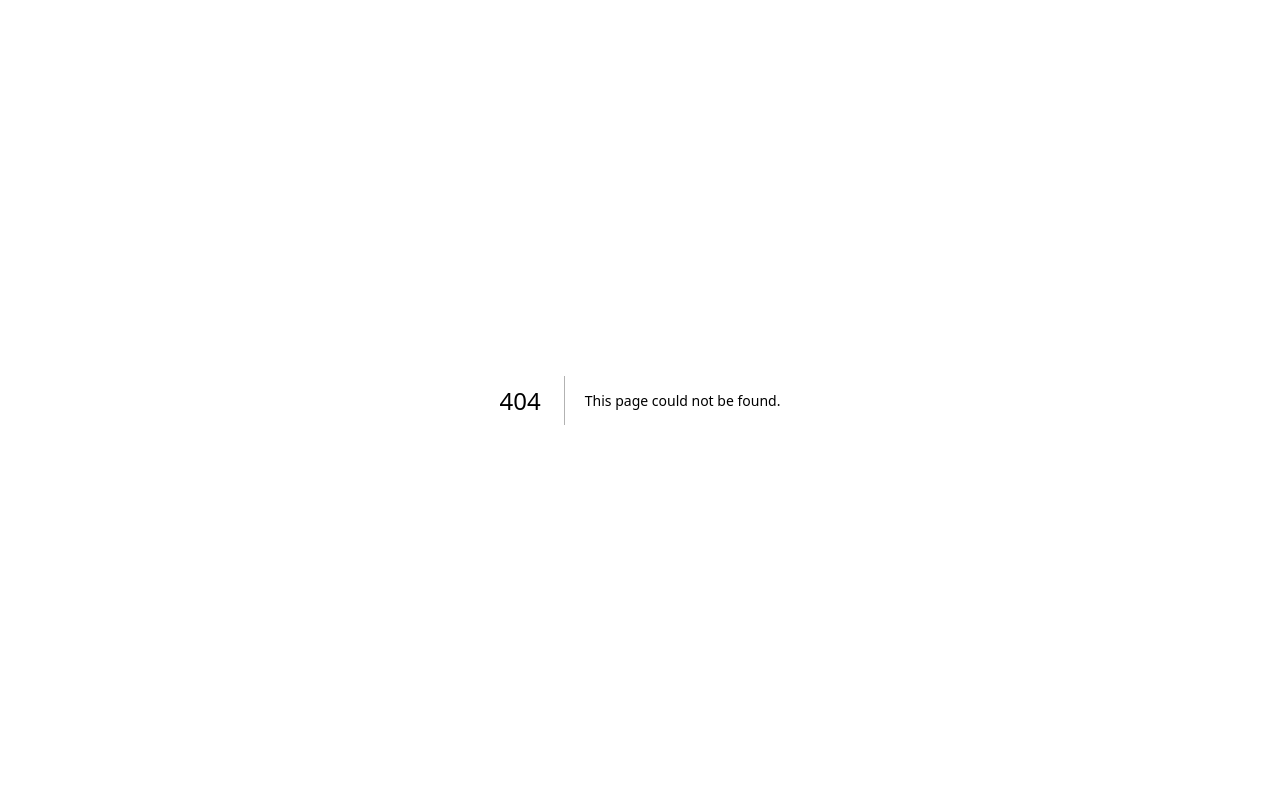
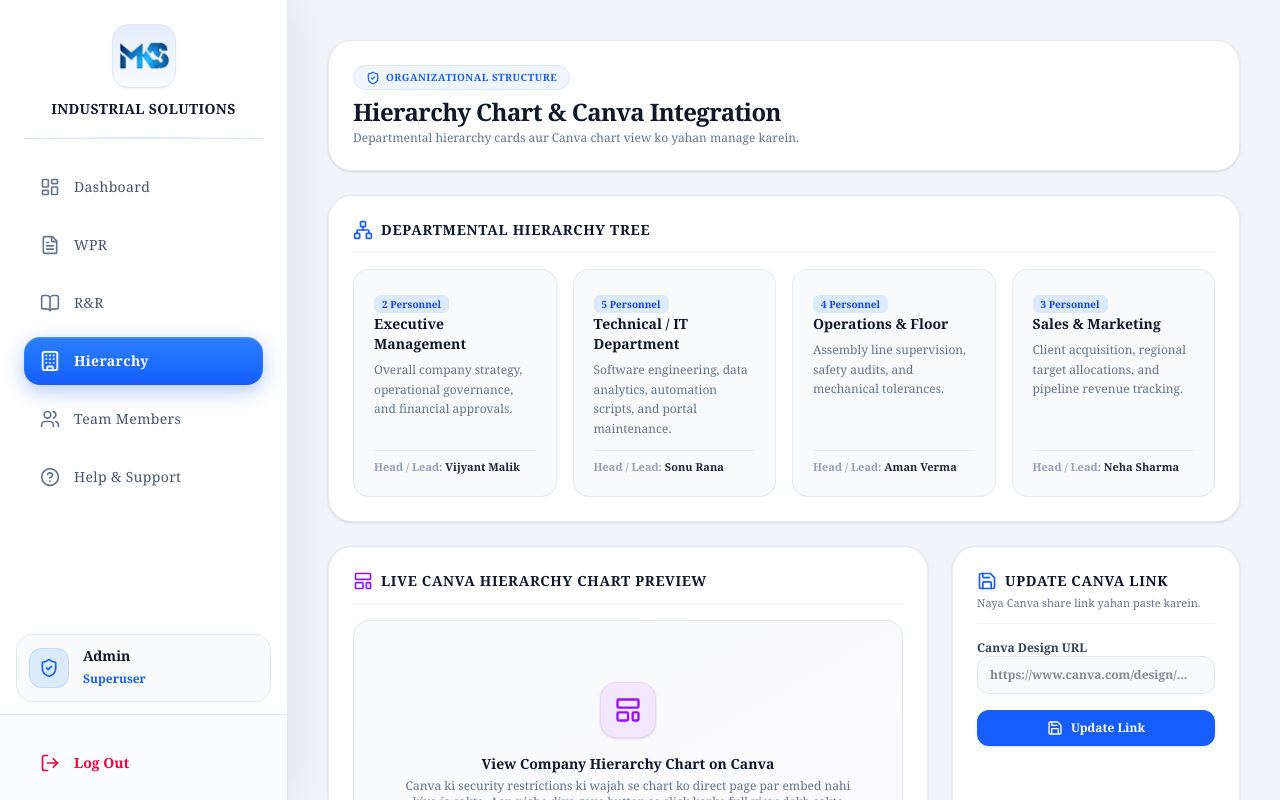
Before and after one commit to ketansharma2/mks-wpr, a Next.js app: page /admin/hierarchy in a window 1280 px wide. Before the commit this address had no page. Shown: the top 800 px of the page. Built offline with nearby package versions, Linux system fonts and the light colour scheme.

Commit message:
admin-wpr-add-on

```diff
--- /dev/null
+++ b/app/admin/hierarchy/page.tsx
@@ -0,0 +1,155 @@
+'use client';
+
+import { useState } from 'react';
+import AdminSidebar from '@/app/components/layout/sidebar/admin-sidebar';
+import { Building, ShieldCheck, ExternalLink, Network, LayoutTemplate, Save, CheckCircle2 } from 'lucide-react';
+
+export default function AdminHierarchyPage() {
+  const [departments] = useState([
+    { id: 1, name: 'Executive Management', head: 'Vijyant Malik', membersCount: 2, description: 'Overall company strategy, operational governance, and financial approvals.' },
+    { id: 2, name: 'Technical / IT Department', head: 'Sonu Rana', membersCount: 5, description: 'Software engineering, data analytics, automation scripts, and portal maintenance.' },
+    { id: 3, name: 'Operations & Floor', head: 'Aman Verma', membersCount: 4, description: 'Assembly line supervision, safety audits, and mechanical tolerances.' },
+    { id: 4, name: 'Sales & Marketing', head: 'Neha Sharma', membersCount: 3, description: 'Client acquisition, regional target allocations, and pipeline revenue tracking.' },
+  ]);
+
+  const [canvaUrl, setCanvaUrl] = useState('https://www.canva.com/design/DAF...');
+  const [inputUrl, setInputUrl] = useState('');
+  const [saveSuccess, setSaveSuccess] = useState(false);
+
+  const handleSaveCanvaLink = (e: React.FormEvent) => {
+    e.preventDefault();
+    if (!inputUrl) return;
+
+    setCanvaUrl(inputUrl);
+    setSaveSuccess(true);
+    setInputUrl('');
+
+    setTimeout(() => setSaveSuccess(false), 3000);
+  };
+
+  return (
+    <div className="min-h-screen bg-slate-100 flex flex-col md:flex-row select-none">
+
+      <AdminSidebar />
+
+      <main className="flex-1 p-4 sm:p-6 lg:p-10 overflow-y-auto">
+        <div className="max-w-7xl mx-auto space-y-6">
+
+          <div className="bg-white p-5 sm:p-6 rounded-3xl border border-slate-200/80 shadow-sm flex flex-col md:flex-row md:items-center md:justify-between gap-4">
+            <div>
+              <div className="inline-flex items-center gap-1.5 px-3 py-1 rounded-full bg-blue-50 border border-blue-100 text-blue-600 text-[10px] font-semibold tracking-wider uppercase mb-1.5">
+                <ShieldCheck className="w-3.5 h-3.5" /> Organizational Structure
+              </div>
+              <h1 className="text-xl sm:text-2xl font-extrabold text-slate-900 tracking-tight">
+                Hierarchy Chart & Canva Integration
+              </h1>
+              <p className="text-xs text-slate-500 mt-0.5">
+                Departmental hierarchy cards aur Canva chart view ko yahan manage karein.
+              </p>
+            </div>
+          </div>
+
+          <div className="bg-white p-6 rounded-3xl border border-slate-200/80 shadow-sm space-y-4">
+            <div className="flex items-center gap-2 border-b border-slate-100 pb-3">
+              <Network className="w-5 h-5 text-blue-600" />
+              <h3 className="text-sm font-bold text-slate-900 uppercase tracking-wider">Departmental Hierarchy Tree</h3>
+            </div>
+
+            <div className="grid grid-cols-1 sm:grid-cols-2 lg:grid-cols-4 gap-4">
+              {departments.map((dept) => (
+                <div key={dept.id} className="bg-slate-50 border border-slate-200/80 p-5 rounded-2xl space-y-3 flex flex-col justify-between hover:border-blue-300 transition group">
+                  <div className="space-y-1.5">
+                    <span className="text-[10px] font-bold px-2 py-0.5 bg-blue-100 text-blue-700 rounded-md">
+                      {dept.membersCount} Personnel
+                    </span>
+                    <h4 className="font-extrabold text-slate-900 text-sm group-hover:text-blue-600 transition">{dept.name}</h4>
+                    <p className="text-xs text-slate-500 leading-relaxed">{dept.description}</p>
+                  </div>
+                  <div className="pt-2 border-t border-slate-200/60 text-[11px]">
+                    <span className="text-slate-400 font-semibold">Head / Lead:</span> <strong className="text-slate-800">{dept.head}</strong>
+                  </div>
+                </div>
+              ))}
+            </div>
+          </div>
+
+          <div className="grid grid-cols-1 lg:grid-cols-3 gap-6">
+
+            <div className="bg-white p-6 rounded-3xl border border-slate-200/80 shadow-sm lg:col-span-2 space-y-4 flex flex-col justify-between">
+              <div>
+                <div className="flex items-center justify-between border-b border-slate-100 pb-3">
+                  <div className="flex items-center gap-2">
+                    <LayoutTemplate className="w-5 h-5 text-purple-600" />
+                    <h3 className="text-sm font-bold text-slate-900 uppercase tracking-wider">Live Canva Hierarchy Chart Preview</h3>
+                  </div>
+                </div>
+              </div>
+
+              <div className="w-full h-[320px] bg-gradient-to-br from-slate-50 to-purple-50/40 rounded-2xl border border-slate-200 p-8 flex flex-col items-center justify-center text-center space-y-4 my-auto">
+                <div className="w-14 h-14 rounded-2xl bg-purple-100 border border-purple-200 flex items-center justify-center text-purple-600 shadow-sm">
+                  <LayoutTemplate className="w-7 h-7" />
+                </div>
+                <div className="space-y-1 max-w-md">
+                  <h4 className="font-bold text-slate-900 text-sm">View Company Hierarchy Chart on Canva</h4>
+                  <p className="text-xs text-slate-500">
+                    Canva ki security restrictions ki wajah se chart ko direct page par embed nahi kiya ja sakta. Aap niche diye gaye button se click karke full view dekh sakte hain.
+                  </p>
+                </div>
+                <a
+                  href={canvaUrl}
+                  target="_blank"
+                  rel="noopener noreferrer"
+                  className="px-5 py-2.5 bg-purple-600 hover:bg-purple-700 text-white text-xs font-bold rounded-xl transition inline-flex items-center gap-2 shadow-sm"
+                >
+                  <ExternalLink className="w-4 h-4" /> Open Chart in Canva
+                </a>
+              </div>
+            </div>
+
+            <div className="bg-white p-6 rounded-3xl border border-slate-200/80 shadow-sm space-y-4">
+              <div className="border-b border-slate-100 pb-3">
+                <div className="flex items-center gap-2">
+                  <Save className="w-5 h-5 text-blue-600" />
+                  <h3 className="text-sm font-bold text-slate-900 uppercase tracking-wider">Update Canva Link</h3>
+                </div>
+                <p className="text-[11px] text-slate-500 mt-1">
+                  Naya Canva share link yahan paste karein.
+                </p>
+              </div>
+
+              <form onSubmit={handleSaveCanvaLink} className="space-y-4 text-xs">
+
+                <div className="space-y-1.5">
+                  <label className="font-bold text-slate-700">Canva Design URL</label>
+                  <input
+                    type="url"
+                    required
+                    value={inputUrl}
+                    onChange={e => setInputUrl(e.target.value)}
+                    placeholder="https://www.canva.com/design/..."
+                    className="w-full bg-slate-50 border border-slate-200 rounded-xl px-3 py-2.5 text-slate-900 outline-none focus:border-blue-500 font-semibold"
+                  />
+                </div>
+
+                {saveSuccess && (
+                  <div className="p-2.5 bg-emerald-50 border border-emerald-200 text-emerald-700 font-semibold rounded-xl text-center flex items-center justify-center gap-1.5">
+                    <CheckCircle2 className="w-4 h-4" /> Canva link updated successfully!
+                  </div>
+                )}
+
+                <button
+                  type="submit"
+                  className="w-full py-2.5 bg-blue-600 hover:bg-blue-700 text-white font-semibold rounded-xl flex items-center justify-center gap-2 transition shadow-sm"
+                >
+                  <Save className="w-4 h-4" /> Update Link
+                </button>
+              </form>
+            </div>
+
+          </div>
+
+        </div>
+      </main>
+    </div>
+  );
+}
--- a/app/admin/wpr/page.tsx
+++ b/app/admin/wpr/page.tsx
@@ -2,7 +2,7 @@
 
 import { useState } from 'react';
 import AdminSidebar from '@/app/components/layout/sidebar/admin-sidebar';
-import { FileText, Users, Calendar, Search, Filter, ShieldCheck, CheckCircle2, Clock } from 'lucide-react';
+import { FileText, Users, Calendar } from 'lucide-react';
 
 export default function AdminWPRHubPage() {
   // Helper for today's date format (YYYY-MM-DD)
@@ -22,19 +22,21 @@ export default function AdminWPRHubPage() {
   const [endDate, setEndDate] = useState(todayStr);
 
   // Mock Master Tasks WPR records submitted across all members
+ // Master Tasks WPR records submitted across all members with deadline and uploadClosing fields
   const [allTasksWPR] = useState([
-    { id: 1, memberName: 'Sonu Rana', department: 'Technical', date: todayStr, task: 'WPR Sheet Automation', trgtMin: '30', type: 'Fixed', status: 'Completed', closingSummary: 'Completed sheet macro setup successfully.' },
-    { id: 2, memberName: 'Sonu Rana', department: 'Technical', date: todayStr, task: 'Client Sourcing Data Analysis', trgtMin: '120', type: 'Dynamic', status: 'In Progress', closingSummary: 'Pipeline distribution sheets structured.' },
-    { id: 3, memberName: 'Aman Verma', department: 'Operations', date: todayStr, task: 'Assembly Line Technical Check', trgtMin: '60', type: 'Fixed', status: 'Completed', closingSummary: 'Verified sensor calibrations with floor lead.' },
-    { id: 4, memberName: 'Neha Sharma', department: 'Sales', date: '2026-07-14', task: 'Regional Target Allocation', trgtMin: '90', type: 'Dynamic', status: 'Completed', closingSummary: 'Distributed South sector pipeline metrics.' },
+    { id: 1, memberName: 'Sonu Rana', department: 'Technical', date: todayStr, deadline: todayStr, task: 'WPR Sheet Automation', trgtMin: '30', type: 'Fixed', status: 'Completed', uploadClosing: 'https://docs.google.com/spreadsheets/d/1DEREIFk0989UfUZrgVM8py_B8eSKJdfcUQjONp1C-QI/edit' },
+    { id: 2, memberName: 'Sonu Rana', department: 'Technical', date: todayStr, deadline: todayStr, task: 'Client Sourcing Data Analysis', trgtMin: '120', type: 'Dynamic', status: 'In Progress', uploadClosing: '-' },
+    { id: 3, memberName: 'Aman Verma', department: 'Operations', date: todayStr, deadline: todayStr, task: 'Assembly Line Technical Check', trgtMin: '60', type: 'Fixed', status: 'Completed', uploadClosing: '-' },
+    { id: 4, memberName: 'Neha Sharma', department: 'Sales', date: '2026-07-14', deadline: '2026-07-14', task: 'Regional Target Allocation', trgtMin: '90', type: 'Dynamic', status: 'Completed', uploadClosing: '-' },
   ]);
 
   // Mock Master Meetings WPR records submitted across all members
+ // Master Meetings WPR records submitted across all members with coPerson, timeSlot, and notes fields
   const [allMeetingsWPR] = useState([
-    { id: 1, memberName: 'Sonu Rana', department: 'Technical', date: todayStr, meeting: 'Morning Operations Sync with Manager', durationMin: '30', status: 'Completed' },
-    { id: 2, memberName: 'Sonu Rana', department: 'Technical', date: todayStr, meeting: 'Technical Architecture Review', durationMin: '45', status: 'Scheduled' },
-    { id: 3, memberName: 'Aman Verma', department: 'Operations', date: todayStr, meeting: 'Floor Safety Audit', durationMin: '60', status: 'Completed' },
-    { id: 4, memberName: 'Neha Sharma', department: 'Sales', date: '2026-07-14', meeting: 'Client Sourcing Strategy', durationMin: '45', status: 'Completed' },
+    { id: 1, memberName: 'Sonu Rana', department: 'Technical', date: todayStr, coPerson: 'Vijyant Malik', meeting: 'Morning Operations Sync with Manager', durationMin: '30', timeSlot: '09:30 - 10:00', status: 'Completed', notes: 'Discussed daily sprint deliverables.' },
+    { id: 2, memberName: 'Sonu Rana', department: 'Technical', date: todayStr, coPerson: 'Nitin', meeting: 'Technical Architecture Review', durationMin: '45', timeSlot: '11:00 - 11:45', status: 'Scheduled', notes: 'Reviewing Next.js component hierarchy.' },
+    { id: 3, memberName: 'Aman Verma', department: 'Operations', date: todayStr, coPerson: 'Pardeep Chahal', meeting: 'Floor Safety Audit', durationMin: '60', timeSlot: '14:00 - 15:00', status: 'Completed', notes: 'Verified mechanical tolerances.' },
+    { id: 4, memberName: 'Neha Sharma', department: 'Sales', date: '2026-07-14', coPerson: 'Satender Sharma', meeting: 'Client Sourcing Strategy', durationMin: '45', timeSlot: '16:00 - 16:45', status: 'Completed', notes: 'Allocated North sector pipeline targets.' },
   ]);
 
   // Unique member names for filter dropdown
@@ -65,7 +67,7 @@ export default function AdminWPRHubPage() {
         <div className="max-w-7xl mx-auto space-y-6">
 
           {/* Header Banner */}
-          <div className="bg-white p-5 sm:p-6 rounded-3xl border border-slate-200/80 shadow-sm flex flex-col md:flex-row md:items-center md:justify-between gap-4">
+          <div className="bg-white p-3 sm:p-4 rounded-3xl border border-slate-200/80 shadow-sm flex flex-col md:flex-row md:items-center md:justify-between gap-4">
             <div>
 
               <h1 className="text-xl sm:text-2xl font-extrabold text-slate-900 tracking-tight">
@@ -75,20 +77,18 @@ export default function AdminWPRHubPage() {
             </div>
           </div>
 
-          {/* ADVANCED FILTER BAR */}
-          <div className="bg-white p-4 rounded-3xl border border-slate-200/80 shadow-sm space-y-4">
-
-            <div className="flex flex-col lg:flex-row items-center justify-between gap-3">
+        {/* ADVANCED FILTER BAR (Single Consolidated Row) */}
+<div className="bg-white p-4 rounded-3xl border border-slate-200/80 shadow-sm flex flex-col xl:flex-row items-center justify-between gap-3">
 
   {/* Member Selector */}
-              <div className="flex items-center gap-2 w-full lg:w-auto">
+  <div className="flex items-center gap-2 w-full xl:w-auto">
     <div className="w-8 h-8 rounded-xl bg-blue-50 border border-blue-100 flex items-center justify-center text-blue-600 flex-shrink-0">
       <Users className="w-4 h-4" />
     </div>
     <select
       value={filterName}
       onChange={e => setFilterName(e.target.value)}
-                  className="w-full lg:w-60 bg-slate-50 border border-slate-200 text-slate-900 px-3 py-2 rounded-xl text-xs font-semibold outline-none focus:border-blue-500"
+      className="w-full xl:w-56 bg-slate-50 border border-slate-200 text-slate-900 px-3 py-2 rounded-xl text-xs font-semibold outline-none focus:border-blue-500"
     >
       <option value="All">Filter by Member: All</option>
       {memberList.filter(m => m !== 'All').map(name => (
@@ -98,7 +98,7 @@ export default function AdminWPRHubPage() {
   </div>
 
   {/* Date Range Inputs */}
-              <div className="flex flex-wrap items-center gap-2 text-xs w-full lg:w-auto justify-end">
+  <div className="flex flex-wrap items-center gap-2 text-xs w-full xl:w-auto justify-start xl:justify-center">
 
     <div className="flex items-center gap-1.5 bg-slate-50 px-2.5 py-2 rounded-xl border border-slate-200">
       <Calendar className="w-3.5 h-3.5 text-blue-600" />
@@ -128,31 +128,29 @@ export default function AdminWPRHubPage() {
 
   </div>
 
-            </div>
-
   {/* TAB SWITCHER (WPR Tasks vs WPR Meetings) */}
-            <div className="flex bg-slate-100 p-1.5 rounded-2xl border border-slate-200">
+  <div className="flex bg-slate-100 p-1 rounded-2xl border border-slate-200 w-full xl:w-auto">
     <button
       type="button"
       onClick={() => setActiveTab('tasks')}
-                className={`flex-1 flex items-center justify-center gap-2 py-2.5 text-xs font-bold rounded-xl transition ${
+      className={`flex-1 xl:flex-none flex items-center justify-center gap-1.5 px-4 py-2 text-xs font-bold rounded-xl transition ${
         activeTab === 'tasks'
           ? 'bg-blue-600 text-white shadow-sm'
           : 'text-slate-600 hover:text-slate-900'
       }`}
     >
-                <FileText className="w-4 h-4" /> WPR Tasks Reports ({filteredTasks.length})
+      <FileText className="w-3.5 h-3.5" /> Tasks ({filteredTasks.length})
     </button>
     <button
       type="button"
       onClick={() => setActiveTab('meetings')}
-                className={`flex-1 flex items-center justify-center gap-2 py-2.5 text-xs font-bold rounded-xl transition ${
+      className={`flex-1 xl:flex-none flex items-center justify-center gap-1.5 px-4 py-2 text-xs font-bold rounded-xl transition ${
         activeTab === 'meetings'
           ? 'bg-blue-600 text-white shadow-sm'
           : 'text-slate-600 hover:text-slate-900'
       }`}
     >
-                <Users className="w-4 h-4" /> WPR Meetings Reports ({filteredMeetings.length})
+      <Users className="w-3.5 h-3.5" /> Meetings ({filteredMeetings.length})
     </button>
   </div>
 
@@ -170,14 +168,14 @@ export default function AdminWPRHubPage() {
       <table className="w-full text-left text-xs whitespace-nowrap">
         <thead className="bg-slate-50 text-slate-500 uppercase tracking-wider font-semibold border-b border-slate-100">
           <tr>
+            <th className="p-3">Member Name</th>
             <th className="p-3">Date</th>
-                      <th className="p-3">Member Name</th>
-                      <th className="p-3">Department</th>
+            <th className="p-3">Deadline</th>
             <th className="p-3">Task Directive</th>
             <th className="p-3">Target (Mins)</th>
             <th className="p-3">Type</th>
             <th className="p-3">Status</th>
-                      <th className="p-3">Closing Summary</th>
+            <th className="p-3">Upload / Closing Link</th>
           </tr>
         </thead>
         <tbody className="divide-y divide-slate-100">
@@ -190,13 +188,9 @@ export default function AdminWPRHubPage() {
           ) : (
             filteredTasks.map((t) => (
               <tr key={t.id} className="hover:bg-slate-50/60 transition">
+                <td className="p-3 font-bold text-slate-900">{t.memberName}</td>
                 <td className="p-3 font-mono text-slate-500">{t.date}</td>
-                          <td className="p-3 font-bold text-slate-900">{t.memberName}</td>
-                          <td className="p-3">
-                            <span className="px-2 py-0.5 bg-slate-100 text-slate-700 rounded font-semibold text-[11px]">
-                              {t.department}
-                            </span>
-                          </td>
+                <td className="p-3 font-mono text-slate-600">{t.deadline || t.date}</td>
                 <td className="p-3 font-semibold text-slate-900">{t.task}</td>
                 <td className="p-3 font-mono text-amber-700 font-semibold">{t.trgtMin} mins</td>
                 <td className="p-3 text-slate-600">{t.type}</td>
@@ -209,7 +203,15 @@ export default function AdminWPRHubPage() {
                     {t.status}
                   </span>
                 </td>
-                          <td className="p-3 text-slate-600 max-w-xs truncate">{t.closingSummary}</td>
+                <td className="p-3 text-slate-600 max-w-xs truncate">
+                  {t.uploadClosing && t.uploadClosing !== '-' ? (
+                    <a href={t.uploadClosing} target="_blank" rel="noopener noreferrer" className="text-blue-600 hover:underline flex items-center gap-1">
+                      {t.uploadClosing}
+                    </a>
+                  ) : (
+                    <span>-</span>
+                  )}
+                </td>
               </tr>
             ))
           )}
@@ -234,15 +236,18 @@ export default function AdminWPRHubPage() {
             <th className="p-3">Date</th>
             <th className="p-3">Member Name</th>
             <th className="p-3">Department</th>
-                      <th className="p-3">Meeting Title / Subject</th>
+            <th className="p-3">Co-Person</th>
+            <th className="p-3">Meeting Title</th>
             <th className="p-3">Duration (Mins)</th>
+            <th className="p-3">Time Slot</th>
             <th className="p-3">Status</th>
+            <th className="p-3">Notes</th>
           </tr>
         </thead>
         <tbody className="divide-y divide-slate-100">
           {filteredMeetings.length === 0 ? (
             <tr>
-                        <td colSpan={6} className="text-center py-8 text-slate-400 italic">
+              <td colSpan={9} className="text-center py-8 text-slate-400 italic">
                 No meeting WPR logs found for the selected filter criteria.
               </td>
             </tr>
@@ -256,8 +261,10 @@ export default function AdminWPRHubPage() {
                     {m.department}
                   </span>
                 </td>
+                <td className="p-3 text-slate-700 font-medium">{m.coPerson || 'Client / Team'}</td>
                 <td className="p-3 font-semibold text-slate-900">{m.meeting}</td>
                 <td className="p-3 font-mono text-blue-700 font-semibold">{m.durationMin} mins</td>
+                <td className="p-3 font-mono text-slate-600">{m.timeSlot || '09:30 - 10:00'}</td>
                 <td className="p-3">
                   <span className={`px-2 py-0.5 rounded font-semibold text-[10px] ${
                     m.status === 'Completed' ? 'bg-emerald-50 text-emerald-700 border border-emerald-100' :
@@ -265,6 +272,9 @@ export default function AdminWPRHubPage() {
                   }`}>
                     {m.status}
                   </span>
+                </td>
+                <td className="p-3 text-slate-600 max-w-xs truncate" title={m.notes || 'No notes added'}>
+                  {m.notes || 'Discussed operational sync'}
                 </td>
               </tr>
             ))
--- a/app/components/layout/sidebar/admin-sidebar.tsx
+++ b/app/components/layout/sidebar/admin-sidebar.tsx
@@ -30,6 +30,7 @@ export default function AdminSidebar() {
     { label: 'Dashboard', href: '/admin', icon: LayoutDashboard },
     { label: 'WPR', href: '/admin/wpr', icon: FileText },
     { label: 'R&R', href: '/admin/rnr', icon: BookOpen },
+    { label: 'Hierarchy', href: '/admin/hierarchy', icon: Building },
     { label: 'Team Members', href: '/admin/members', icon: Users },
     { label: 'Help & Support', href: '/admin/help', icon: HelpCircle },
 
```
Lines whose indentation alone changed are shown as unchanged.
